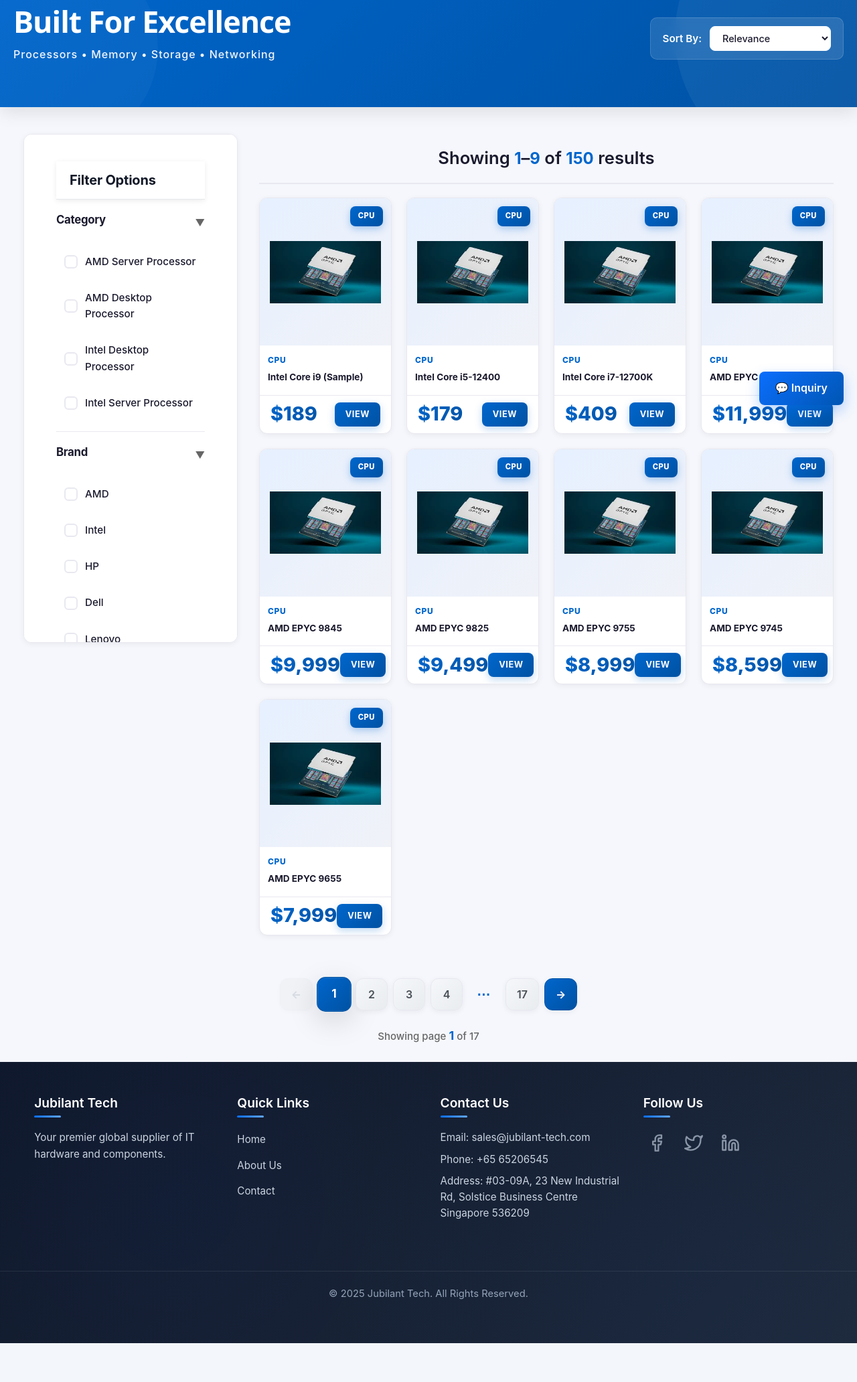
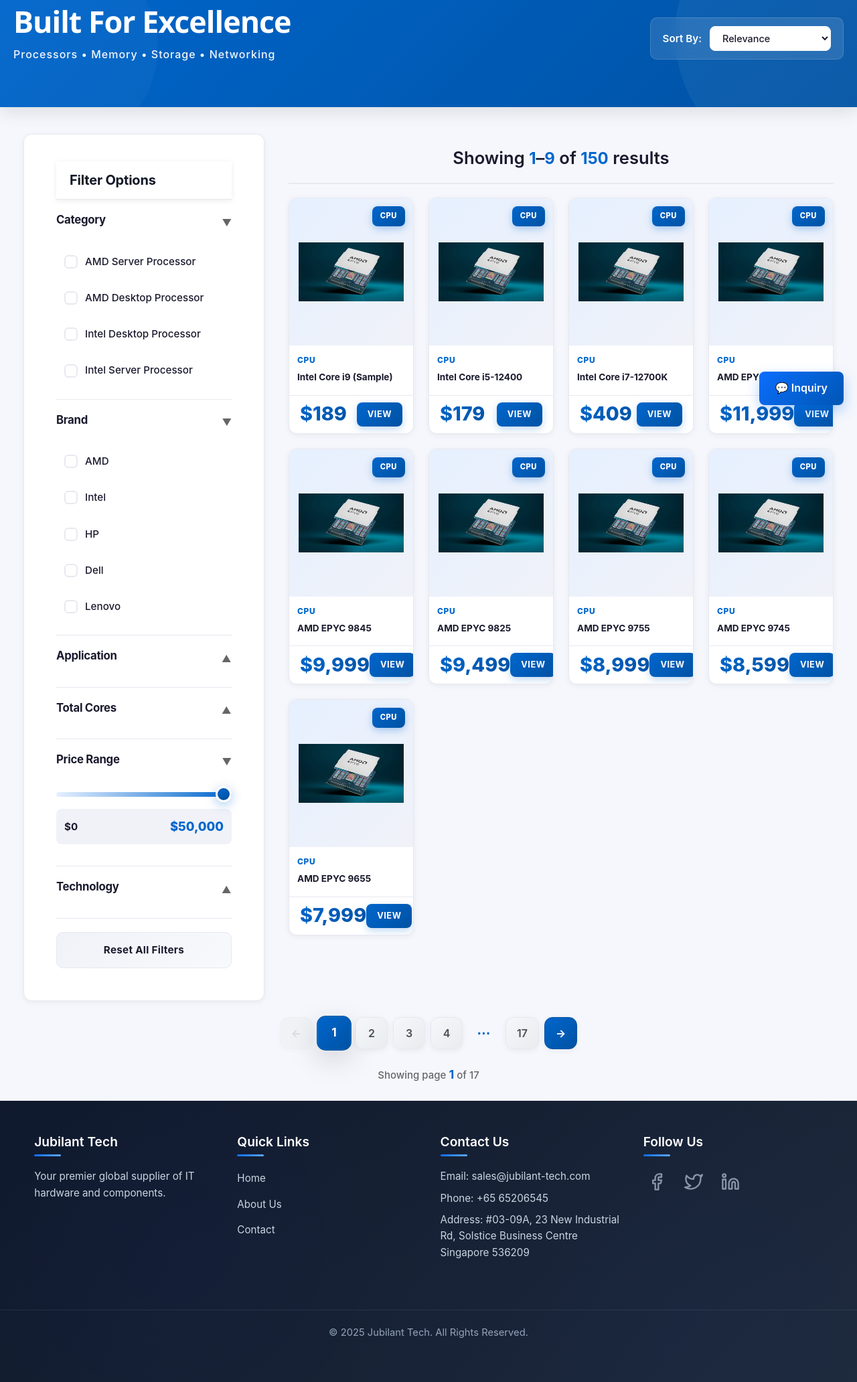
Before and after one commit to padhuten/jubilant, a Flask app: page /products/cpu in a window 1280 px wide. Shown: the part 175-2239 px from the top of the page at 67% size. Before the commit the page ends 2181 px from the top, so only its background shows below. Run offline with Flask 3, Linux system fonts and the light colour scheme.

Commit message:
updating products

```diff
--- a/frontend backend seperate/backend/static/css/products.css
+++ b/frontend backend seperate/backend/static/css/products.css
@@ -1416,6 +1416,7 @@
         position: sticky;
         margin-left: 0 !important;
         padding: 24px;
+        max-height:300vh !important;
     }
 
     .products-grid {
@@ -1547,6 +1548,7 @@
         z-index: 5;
         padding: 16px 20px;
         border-bottom: 1px solid #e5e7eb;
+          max-height:none;
     }
 
     /* Desktop: hide close button */
@@ -1554,3 +1556,39 @@
         display: none !important;
     }
 }
+/* ===========================
+   SIDEBAR HEIGHT = PRODUCTS SECTION HEIGHT
+   =========================== */
+@media (min-width: 1024px) {
+    .main-content {
+        grid-template-columns: 360px 1fr !important;
+        align-items: start;  /* Make both columns same height */
+    }
+
+    .filters-sidebar {
+        position: sticky;
+        top: 20px;
+        height: 100%;  /* Match parent height */
+        max-height: none;  /* But limit to viewport */
+        overflow-y: auto;
+        display: flex;
+        flex-direction: column;
+    }
+
+    .filters-content {
+        flex: 1;
+        overflow-y: auto;
+    }
+}/* ===========================
+   EQUAL HEIGHT SIDEBAR & PRODUCTS GRID (1024px+)
+   =========================== */
+@media (min-width: 1024px) {
+    /* Make both columns stretch to same height */
+    .main-content {
+        display: grid !important;
+        grid-template-columns: 360px 1fr !important;
+        align-items: start !important;  /* Changed from stretch to start */
+        gap: 36px !important;
+    }
+
+}
--- a/frontend backend seperate/backend/static/css/suppliers.css
+++ b/frontend backend seperate/backend/static/css/suppliers.css
@@ -150,7 +150,7 @@
     border-radius: 8px;
     box-shadow: 0 5px 15px rgba(0, 0, 0, 0.3);
     width: 90%;
-    max-width: 400px;
+    max-width: 550px;
 }
 
 /* ------------------------------------- */
--- a/frontend backend seperate/backend/templates/products.html
+++ b/frontend backend seperate/backend/templates/products.html
@@ -120,7 +120,7 @@
                 </div>
 
                 <!-- Application Filter -->
-                <div class="filter-group">
+                <div class="filter-group collapsed">
                     <div class="filter-title">
                         <h3>Application</h3>
                         <span class="toggle-arrow">▼</span>
@@ -145,7 +145,7 @@
                 </div>
 
                 <!-- Total Cores -->
-                <div class="filter-group">
+                <div class="filter-group collapsed">
                     <div class="filter-title">
                         <h3>Total Cores</h3>
                         <span class="toggle-arrow">▼</span>
@@ -175,7 +175,7 @@
                 </div>
 
                 <!-- Technology -->
-                <div class="filter-group">
+               <div class="filter-group collapsed">
                     <div class="filter-title">
                         <h3>Technology</h3>
                         <span class="toggle-arrow">▼</span>
```
Also changed, not shown: frontend backend seperate/backend/static/css/all_products.css (+94 -0 lines), frontend backend seperate/backend/templates/all_products.html (+8 -4 lines), 2 other files.
